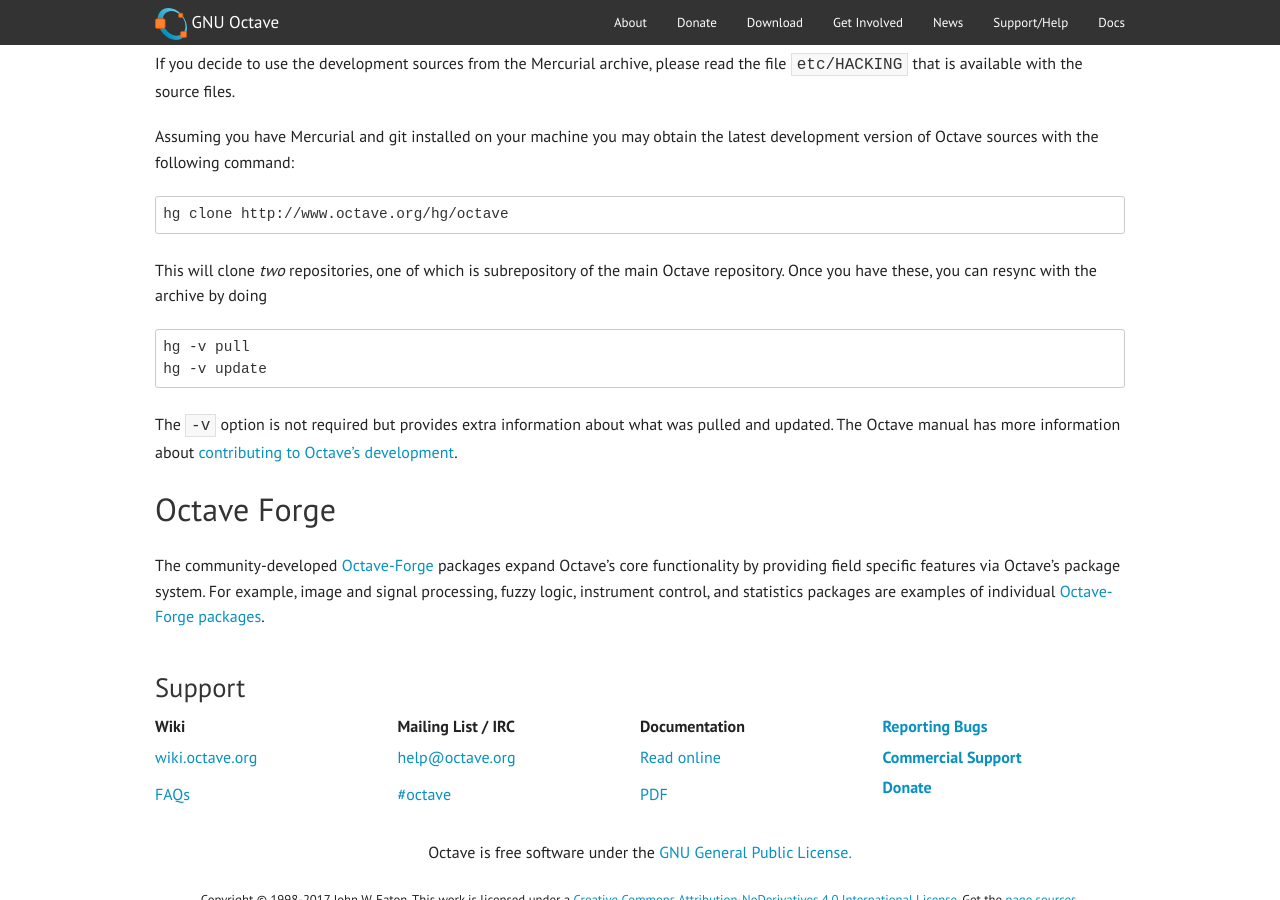
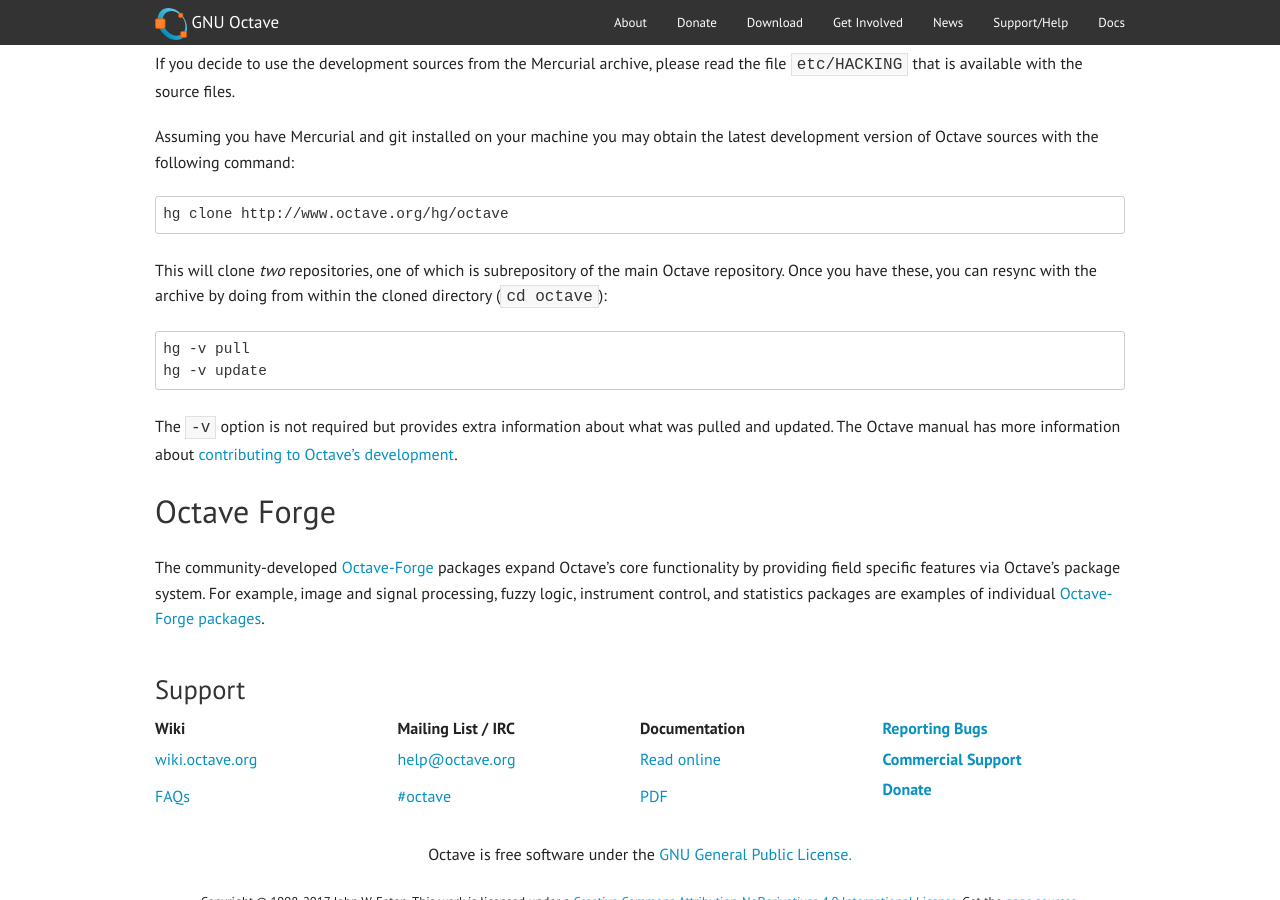
Before and after one commit to gnu-octave/gnu-octave.github.io, a Jekyll site: the page built from get-involved.md, in a window 1280 px wide and 900 px high, scrolled down 659 px. Built offline with Jekyll 4.4.1, drawn with Linux system fonts in a browser that asks for light colours.

Commit message:
* get-involved.md: Add hint to change directory after cloning (bug #50336)

```diff
--- a/get-involved.md
+++ b/get-involved.md
@@ -60,7 +60,7 @@
 
 This will clone *two* repositories, one of which is subrepository of the
 main Octave repository. Once you have these, you can resync with the archive
-by doing
+by doing from within the cloned directory (`cd octave`):
 
 {% highlight text %}
 hg -v pull
```
